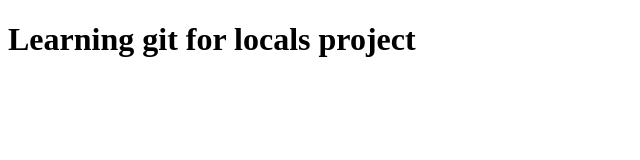
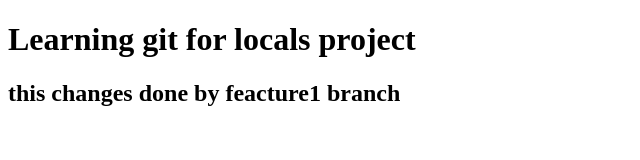
Before and after one commit to taimoor788/LocalRepo, a plain HTML site: page index.html in a window 1280 px wide. Shown: the whole page, without its empty margins (0-640 px from the left). Drawn offline with Linux system fonts and the light colour scheme.

Commit message:
changes done by feature 1 branch

```diff
--- a/index.html
+++ b/index.html
@@ -7,5 +7,6 @@
 </head>
 <body>
     <h1>Learning git for locals project</h1>
+    <h2>this changes done by feacture1 branch</h2>
 </body>
 </html>
```
